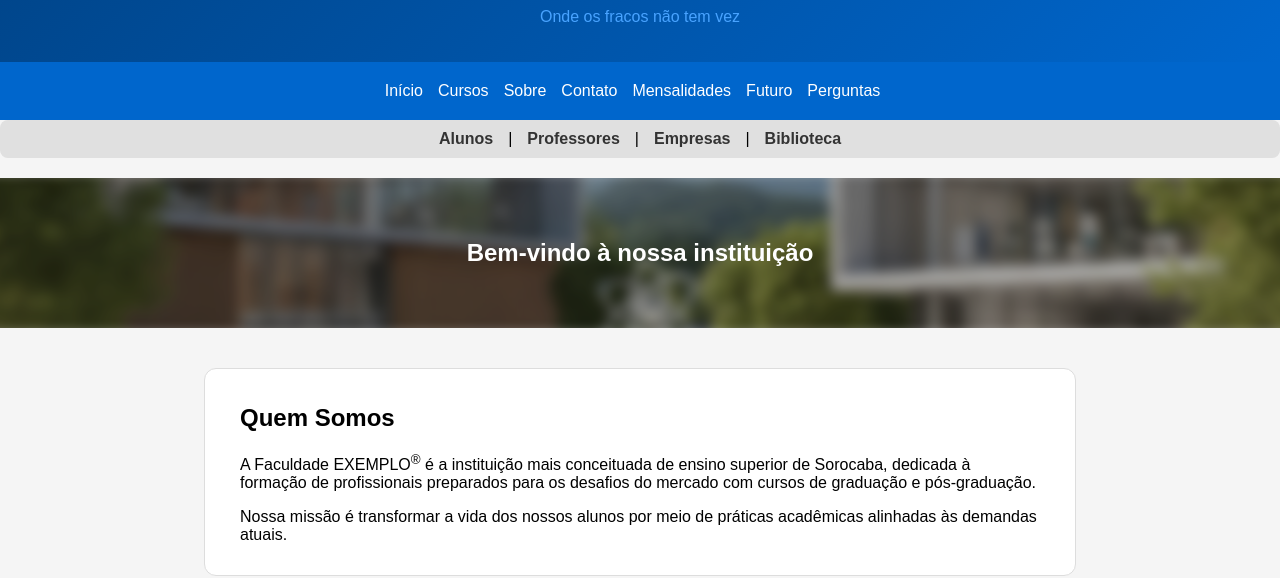
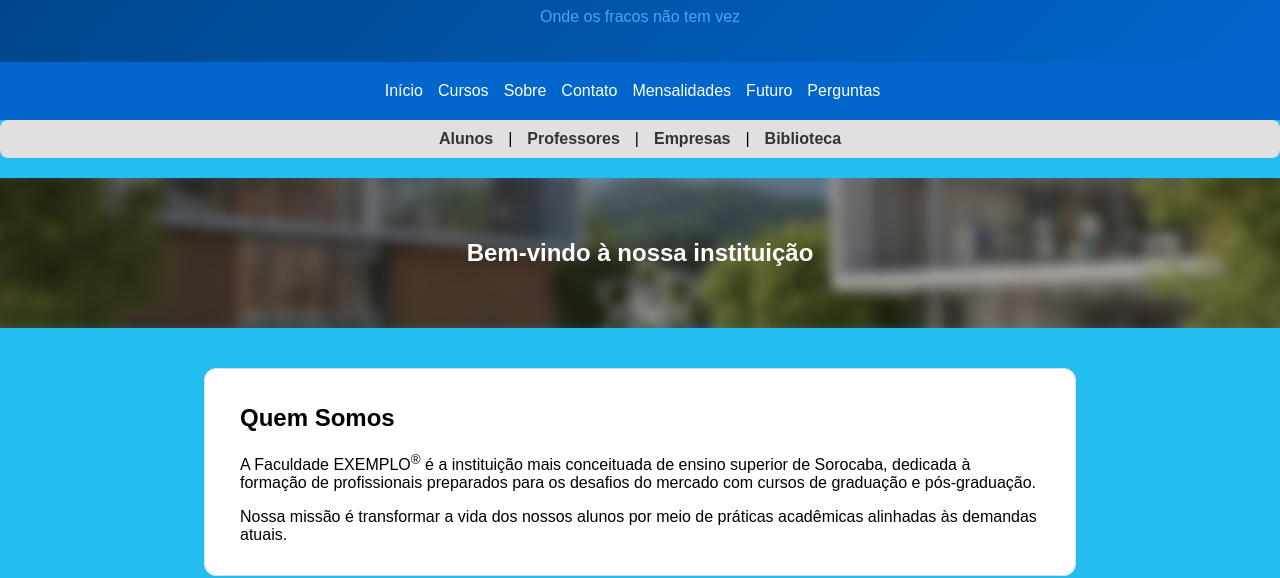
Before and after one commit to HenryTanaka/Atividade06, a plain HTML site: page index.html in a window 1280 px wide. Shown: the part 251-829 px from the top of the page. Drawn offline with Linux system fonts and the light colour scheme.

Commit message:
Atividade06

```diff
--- a/style.css
+++ b/style.css
@@ -2,7 +2,7 @@ body {
     margin: 0;
     padding: 0;
     font-family: Arial, sans-serif;
-    background: #f5f5f5;
+    background: #23bdf0;
 }
 
 header,
```
